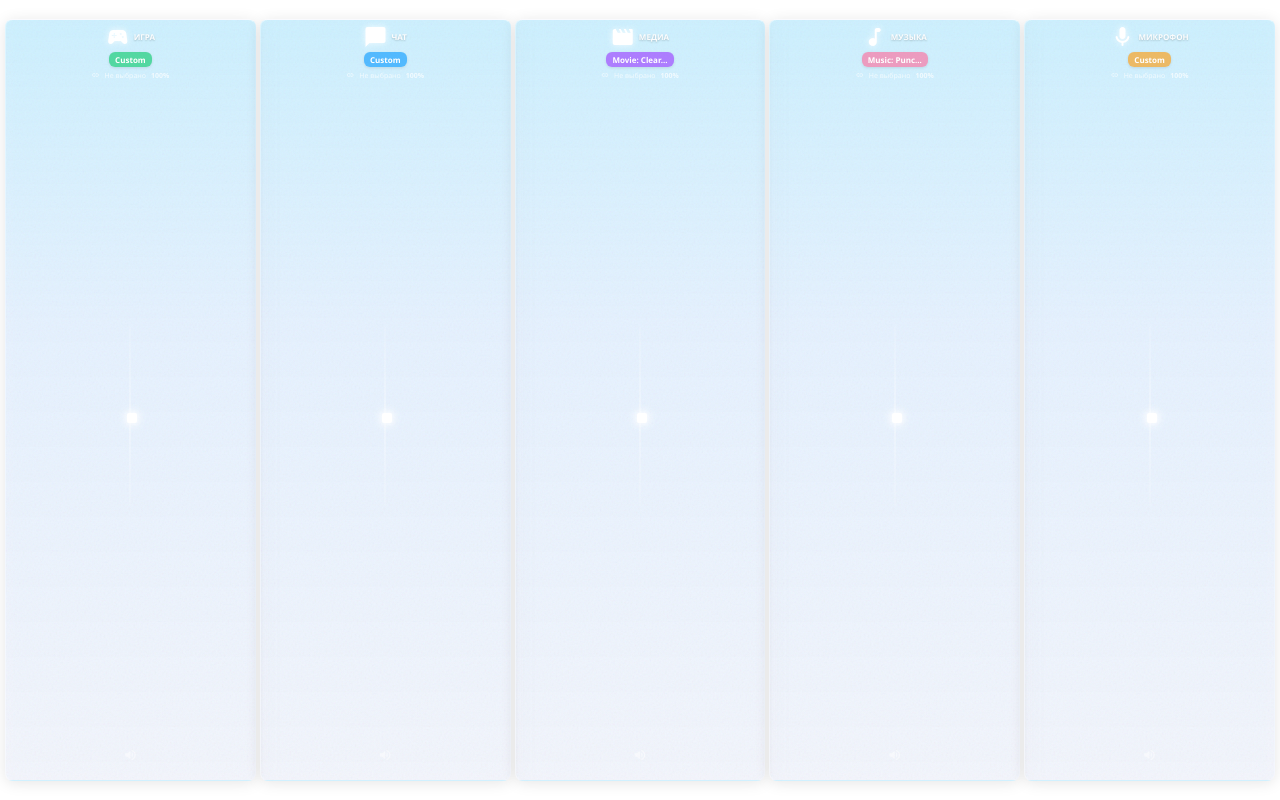
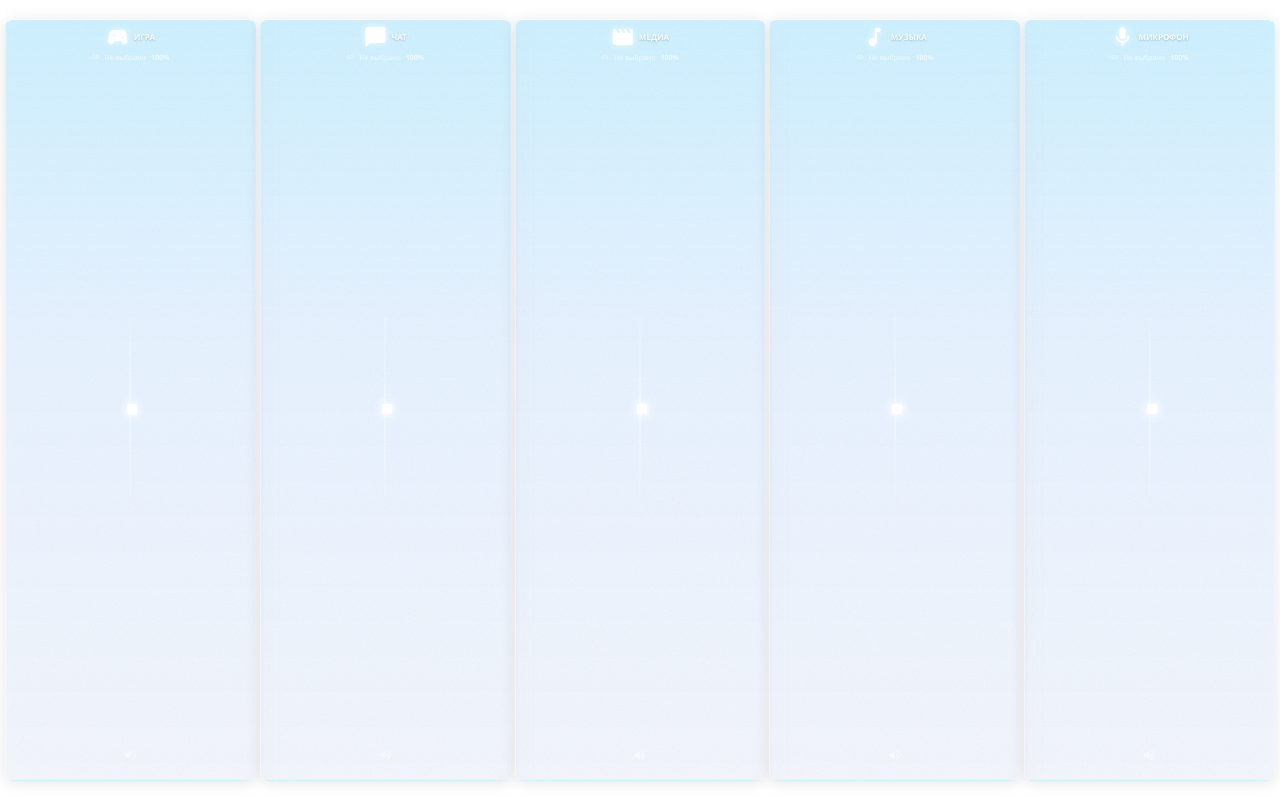
Before and after one commit to feechkablum6/SteelSeries-Sonar-volume-control-widget, an Electron app: page index.html in a window 1280 px wide. Drawn offline with Linux system fonts and the light colour scheme; no server answers.

Commit message:
ui: убрать статические эквалайзеры

```diff
--- a/index.html
+++ b/index.html
@@ -20,7 +20,6 @@
                     <span class="material-icons-round icon">sports_esports</span>
                     <span class="title">ИГРА</span>
                 </div>
-                <div class="preset-pill green">Custom</div>
                 <div class="device-info">
                     <span class="material-icons-round small-icon">link</span>
                     <button type="button" class="device-name" aria-label="Выбрать устройство вывода">Не выбрано</button>
@@ -43,7 +42,6 @@
                     <span class="material-icons-round icon">chat_bubble</span>
                     <span class="title">ЧАТ</span>
                 </div>
-                <div class="preset-pill blue">Custom</div>
                 <div class="device-info">
                     <span class="material-icons-round small-icon">link</span>
                     <button type="button" class="device-name" aria-label="Выбрать устройство вывода">Не выбрано</button>
@@ -66,7 +64,6 @@
                     <span class="material-icons-round icon">movie</span>
                     <span class="title">МЕДИА</span>
                 </div>
-                <div class="preset-pill purple">Movie: Clear...</div>
                 <div class="device-info">
                     <span class="material-icons-round small-icon">link</span>
                     <button type="button" class="device-name" aria-label="Выбрать устройство вывода">Не выбрано</button>
@@ -89,7 +86,6 @@
                     <span class="material-icons-round icon">music_note</span>
                     <span class="title">МУЗЫКА</span>
                 </div>
-                <div class="preset-pill pink">Music: Punc...</div>
                 <div class="device-info">
                     <span class="material-icons-round small-icon">link</span>
                     <button type="button" class="device-name" aria-label="Выбрать устройство вывода">Не выбрано</button>
@@ -112,7 +108,6 @@
                     <span class="material-icons-round icon">mic</span>
                     <span class="title">МИКРОФОН</span>
                 </div>
-                <div class="preset-pill orange">Custom</div>
                 <div class="device-info">
                     <span class="material-icons-round small-icon">link</span>
                     <button type="button" class="device-name" aria-label="Выбрать устройство ввода">Не выбрано</button>
--- a/styles.css
+++ b/styles.css
@@ -130,46 +130,6 @@ body {
     color: rgba(255, 255, 255, 0.95);
     text-shadow: 0 1px 2px rgba(0, 0, 0, 0.2);
     margin-right: 0;
-}
-
-/* Preset Pill */
-.preset-pill {
-    font-size: 8px;
-    font-weight: 600;
-    padding: 2px 6px;
-    border-radius: 6px;
-    color: white;
-    margin-bottom: 3px;
-    white-space: nowrap;
-    overflow: hidden;
-    text-overflow: ellipsis;
-    max-width: 95%;
-    text-align: center;
-    box-shadow: 0 1px 3px rgba(0, 0, 0, 0.1);
-}
-
-.preset-pill.green {
-    background: rgba(0, 200, 100, 0.6);
-}
-
-.preset-pill.blue {
-    background: rgba(0, 150, 255, 0.6);
-}
-
-.preset-pill.purple {
-    background: rgba(150, 50, 255, 0.6);
-}
-
-.preset-pill.orange {
-    background: rgba(255, 150, 0, 0.6);
-}
-
-.preset-pill.gray {
-    background: rgba(255, 255, 255, 0.2);
-}
-
-.preset-pill.pink {
-    background: rgba(255, 100, 150, 0.6);
 }
 
 /* Device Info */
```
Also changed, not shown: test/ui-structure.test.js (added, +13 -0 lines).
